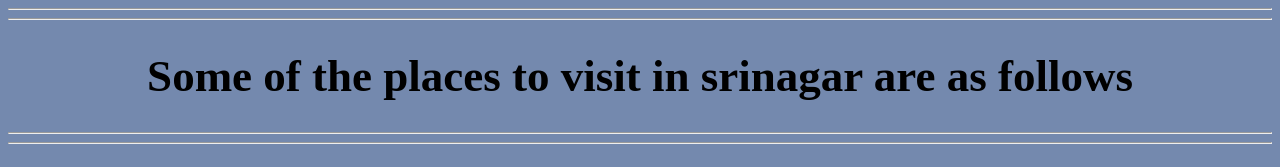
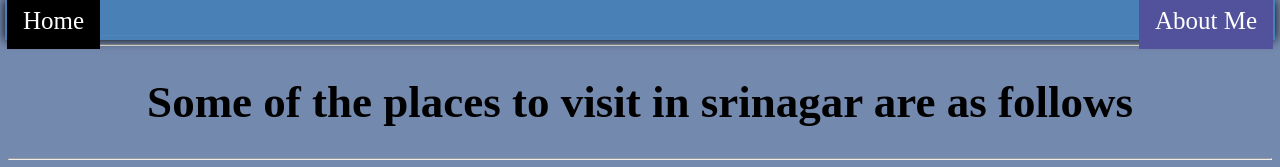
Before and after one commit to Anupam-Panwar/Blogging-Website, a plain HTML site: page index.html in a window 1280 px wide. Shown: the top 167 px of the page. Drawn offline with Linux system fonts and the light colour scheme.

Commit message:
added navigation bar

```diff
--- a/CSS.css
+++ b/CSS.css
@@ -43,3 +43,39 @@ li
 {
     padding: 2px;
 }
+header
+{
+    background-color: rgba(72, 130, 184, 0.959);
+    position:fixed;
+    left: 5px;
+    right: 5px;
+    top: 0px;
+    height: 40px;
+    display: flex;
+    align-items: center;
+    box-shadow: 0 0 10px 0 black;
+}
+header ul
+{
+    list-style-type:none;
+    margin: 0;
+    padding: 0;
+    width: 100%;
+}
+header li a
+{
+    display: block;
+    color: white;
+    text-align: center;
+    padding: 14px 16px;
+    text-decoration:none;
+    background-color: rgb(82, 82, 156);
+}
+header li a:hover
+{
+    background-color: black;
+}
+header .active
+{
+    background-color:black;
+}
--- a/index.html
+++ b/index.html
@@ -6,12 +6,24 @@
         <link rel="stylesheet" href="CSS.css">
     </head>
     <body >
+        <header>
+            <ul>
+            <li>
+            <a href="index.html" class="active" style="float: left;"> Home </a>
+            </li>
+            </ul>
+            <ul>
+            <li>
+            <a href="about.html" style="float: right;"> About Me </a>
+            </li>
+            </ul>
+        </header>
+        <br>
         <hr>
         <hr>
         <h1 id="main">
             Some of the places to visit in srinagar are as follows
         </h1>
-        <hr>
         <hr>
         <br>
         <div>
```
Also changed, not shown: about.html (added, +22 -0 lines).
